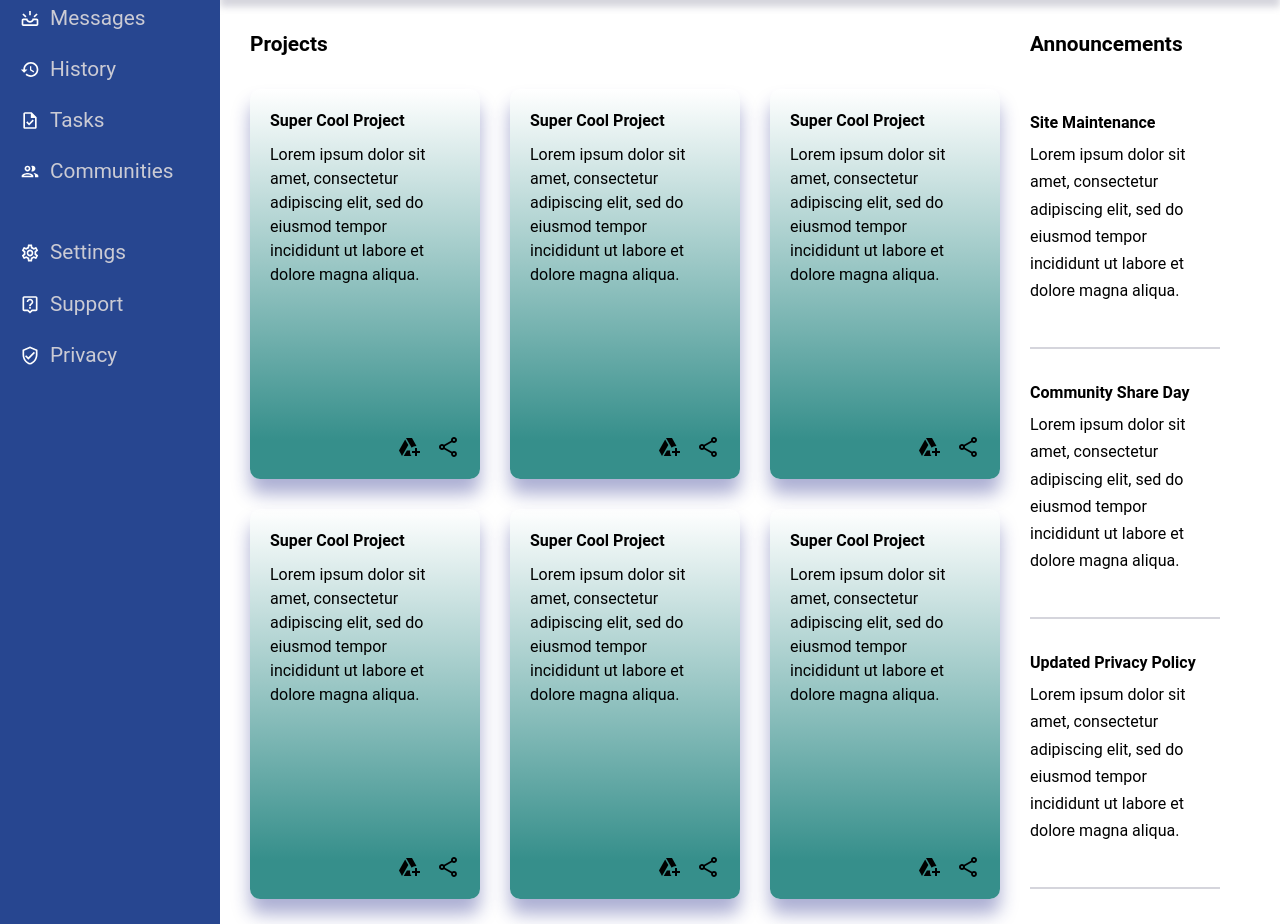
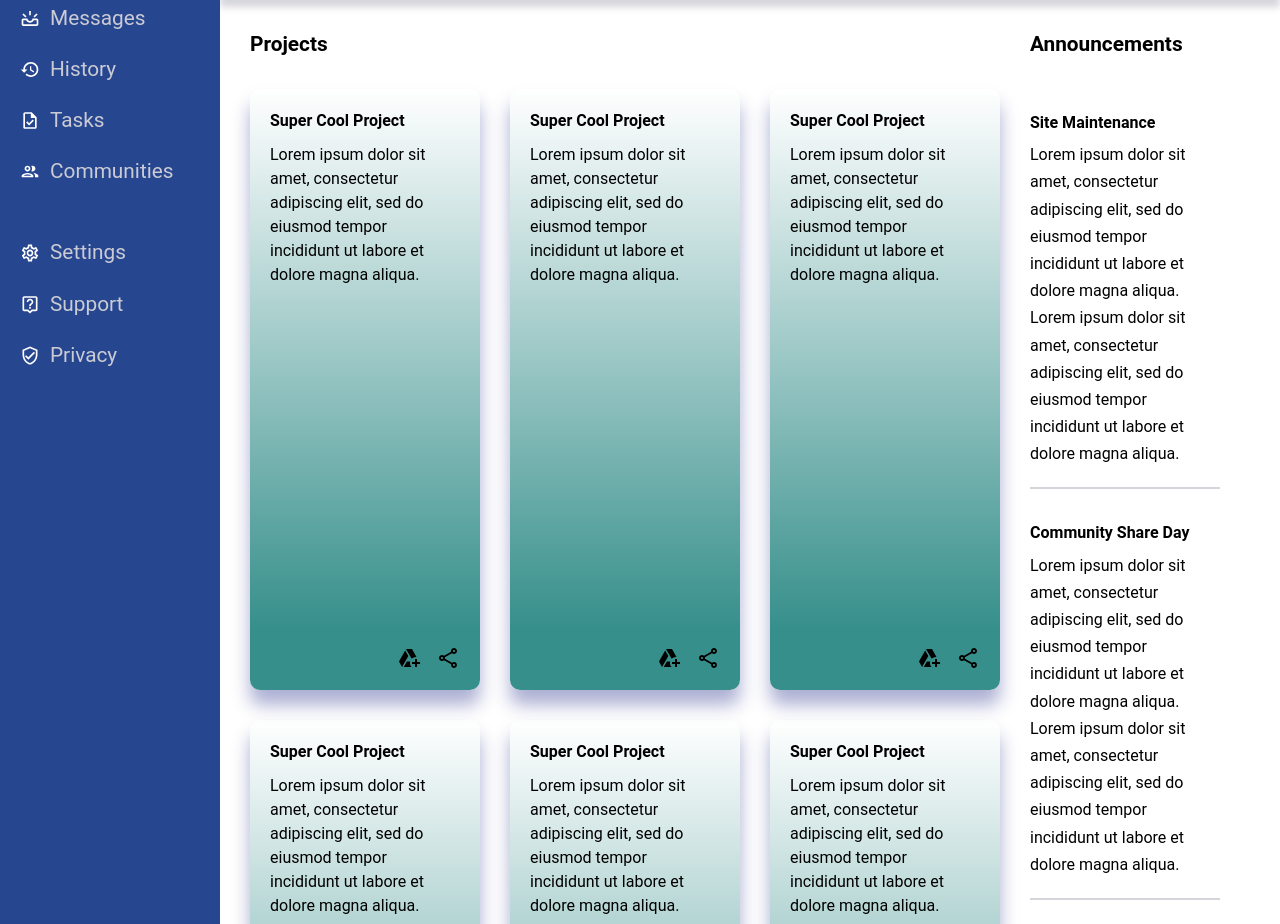
Before and after one commit to xAnDrOm3dAx/admin-dashboard, a plain HTML site: page index.html in a window 1280 px wide. Shown: the part 201-1125 px from the top of the page. Drawn offline with Linux system fonts and the light colour scheme.

Commit message:
add text to announcement cards

```diff
--- a/index.html
+++ b/index.html
@@ -195,16 +195,22 @@
         <div class="announcements-card">
           <h4>Site Maintenance</h4>
           <p>Lorem ipsum dolor sit amet, consectetur adipiscing elit, sed do eiusmod tempor incididunt ut labore et
+            dolore magna aliqua. Lorem ipsum dolor sit amet, consectetur adipiscing elit, sed do eiusmod tempor
+            incididunt ut labore et
             dolore magna aliqua.</p>
         </div>
         <div class="announcements-card">
           <H4>Community Share Day</H4>
           <p>Lorem ipsum dolor sit amet, consectetur adipiscing elit, sed do eiusmod tempor incididunt ut labore et
+            dolore magna aliqua. Lorem ipsum dolor sit amet, consectetur adipiscing elit, sed do eiusmod tempor
+            incididunt ut labore et
             dolore magna aliqua.</p>
         </div>
         <div class="announcements-card">
           <H4>Updated Privacy Policy</H4>
           <p>Lorem ipsum dolor sit amet, consectetur adipiscing elit, sed do eiusmod tempor incididunt ut labore et
+            dolore magna aliqua. Lorem ipsum dolor sit amet, consectetur adipiscing elit, sed do eiusmod tempor
+            incididunt ut labore et
             dolore magna aliqua.</p>
         </div>
       </div>
```
